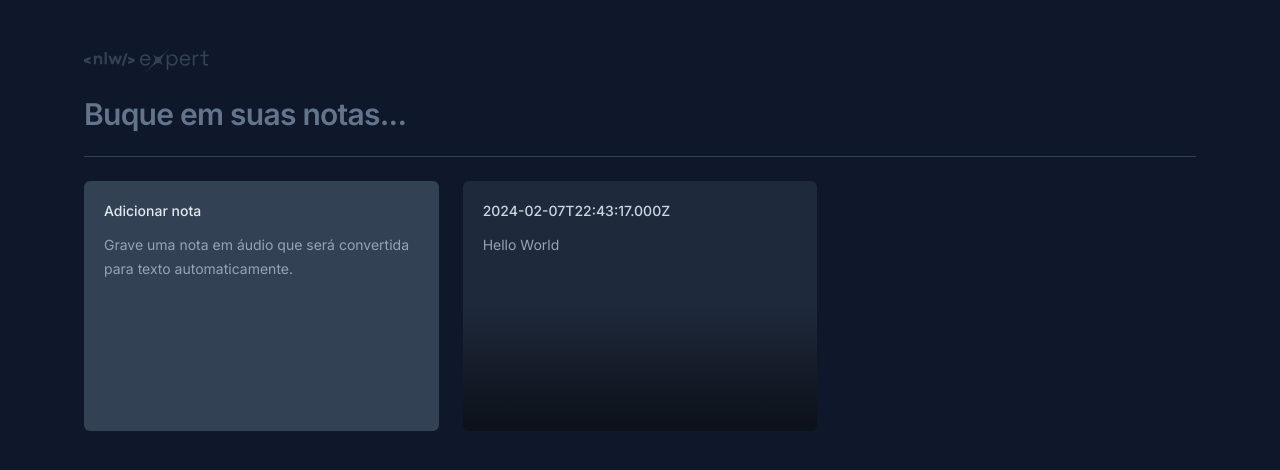
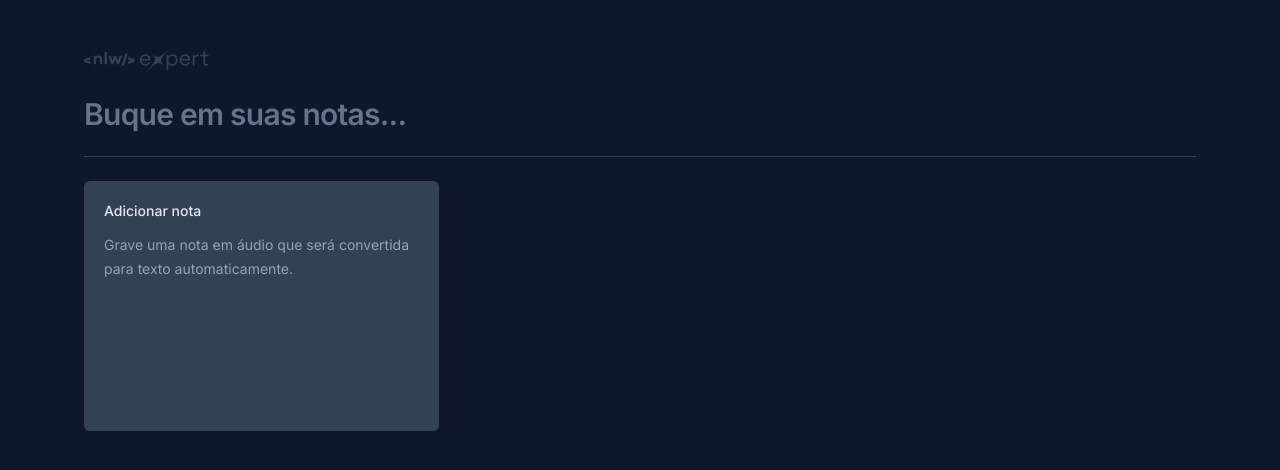
Before and after one commit to adriwco/nlw-expert-notes, a React (Vite) app: page / in a window 1280 px wide. Shown: the top 470 px of the page. Built offline with nearby package versions, Linux system fonts and the light colour scheme.

Commit message:
funtion note created

```diff
--- a/src/App.tsx
+++ b/src/App.tsx
@@ -1,8 +1,27 @@
+import { useState } from 'react'
 import logo from './assets/logo-nlw-expert.svg'
 import NewNoteCard from './components/NewNoteCard'
 import NoteCard from './components/NoteCard'
 
 export default function App() {
+
+  interface Note {
+    id: string
+    date: Date
+    content: string
+  }
+
+  const [notes, setNotes] = useState<Note[]>([])
+
+  function onNoteCreated(content: string) {
+    const newNote = {
+      id: crypto.randomUUID,
+      date: new Date(),
+      content,
+    }
+
+    setNotes([newNote, ...notes])
+  }
 
   return (
     <div className='mx-auto max-w-6xl my-12 space-y-6 px-5'>
@@ -17,11 +36,12 @@
 
       <div className='grid grid-cols-1 md:grid-cols-2 lg:grid-cols-3 gap-6 auto-rows-[250px]'>
 
-        <NewNoteCard />
-        <NoteCard note={{
-          date: new Date(),
-          content: "Hello World"
-        }}/>
+        <NewNoteCard onNoteCreated={onNoteCreated} />
+        {
+          notes.map((note)=>{
+            return <NoteCard key={note.id} note={note}/>
+          })
+        }
 
       </div>
     </div>
--- a/src/components/NewNoteCard.tsx
+++ b/src/components/NewNoteCard.tsx
@@ -1,10 +1,13 @@
 import * as Dialog from '@radix-ui/react-dialog'
 import { X } from 'lucide-react'
-import { ChangeEvent, FormEvent, useState } from 'react'
+import { ChangeEvent, FormEvent, KeyboardEvent, useState } from 'react'
 import { toast } from 'sonner'
 
-const NewNoteCard = () => {
+interface NewNoteCradProps {
+  onNoteCreated: (content: string) => void
+}
 
+const NewNoteCard = ({onNoteCreated}: NewNoteCradProps) => {
   const [shouldShowOnboarding, setShouldShowOnboarding] = useState(true)
   const [content, setContent] = useState('')
 
@@ -21,8 +24,7 @@
     }
   };
 
-  const handleKeyDown = (event: React.KeyboardEvent<HTMLTextAreaElement>) => {
-    console.log(event.key)
+  const handleKeyDown = (event: KeyboardEvent<HTMLTextAreaElement>) => {
     if (event.key === 'Backspace' && content.trim() === '') {
       setShouldShowOnboarding(true);
     }
@@ -30,6 +32,9 @@
 
   const handleSaveNote = (event: FormEvent) => {
     event.preventDefault()
+    onNoteCreated(content)
+    setContent('')
+    setShouldShowOnboarding(true);
     toast.success('Nota criada com sucesso!')
   }
 
@@ -53,7 +58,7 @@
                 {shouldShowOnboarding ? (
                   <p className='text-sm leading-6 text-slate-400'>Comece <button className='font-medium text-lime-400 hover:underline'>gravando uma nota</button> em áudio ou se preferir <button onClick={handleStartEditor} className='font-medium text-lime-400 hover:underline'>utilize apenas texto</button>.</p>
                 ) : (
-                  <textarea autoFocus onChange={handleContentChanged} onKeyDown={handleKeyDown} className='text-sm leading-6 text-slate-400 bg-transparent resize-none flex-1 outline-none' />
+                  <textarea autoFocus onChange={handleContentChanged} onKeyDown={handleKeyDown} value={content} className='text-sm leading-6 text-slate-400 bg-transparent resize-none flex-1 outline-none' />
                 )}
               </div>
 
--- a/src/components/NoteCard.tsx
+++ b/src/components/NoteCard.tsx
@@ -14,7 +14,9 @@
   return (
     <Dialog.Root>
         <Dialog.Trigger className='rounded-md text-left flex flex-col bg-slate-800 p-5 gap-3 overflow-hidden relative outline-none hover:ring-2 hover:ring-slate-600 focus-visible:ring-2 focus-visible:ring-lime-400'>
-          <span className='text-sm font-medium text-slate-300'>{note.date.toISOString()}</span>
+          <span className='text-sm font-medium text-slate-300'>
+          {formatDistanceToNow(note.date, { locale: ptBR, addSuffix: true})}
+          </span>
           <p className='text-sm leading-6 text-slate-400'>{note.content}</p>
           <div className='absolute bottom-0 left-0 right-0 h-1/2 bg-gradient-to-t from-black/60 to-black/0 pointer-events-none' />
         </Dialog.Trigger>
```
